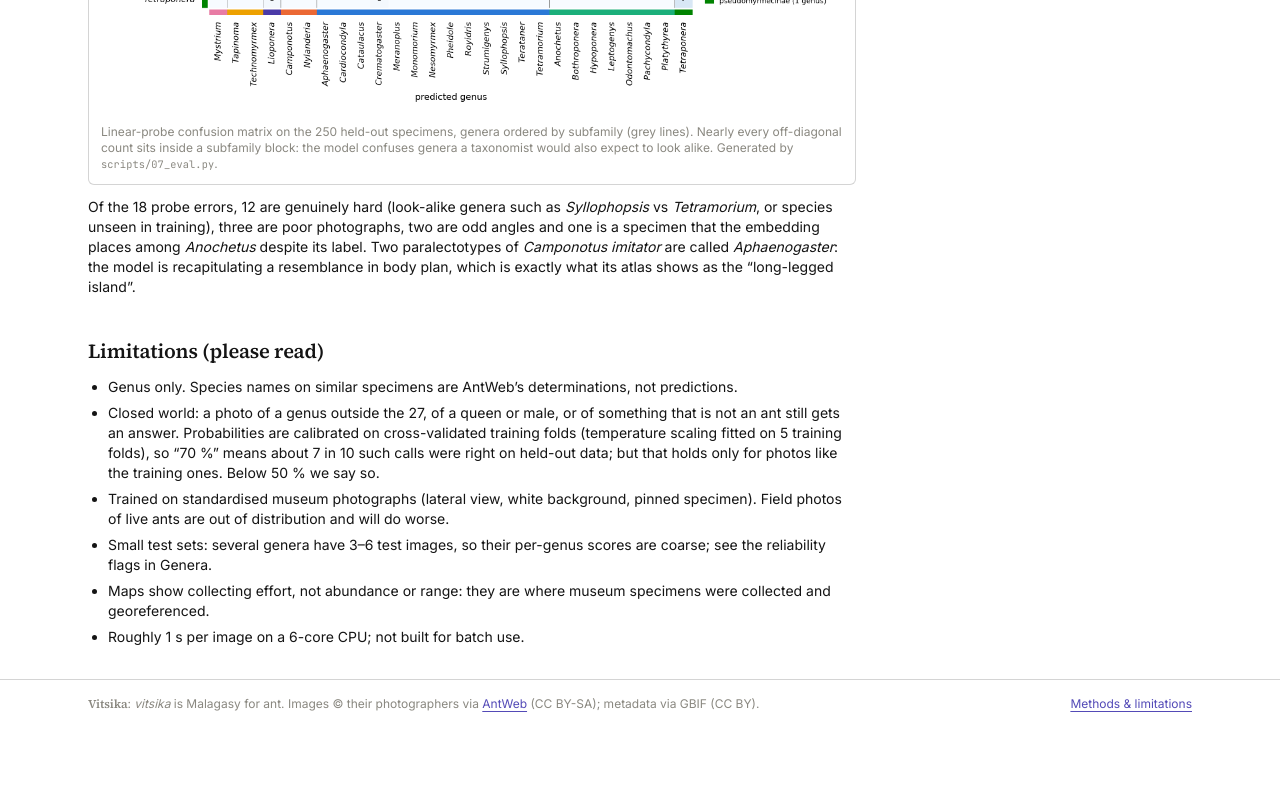
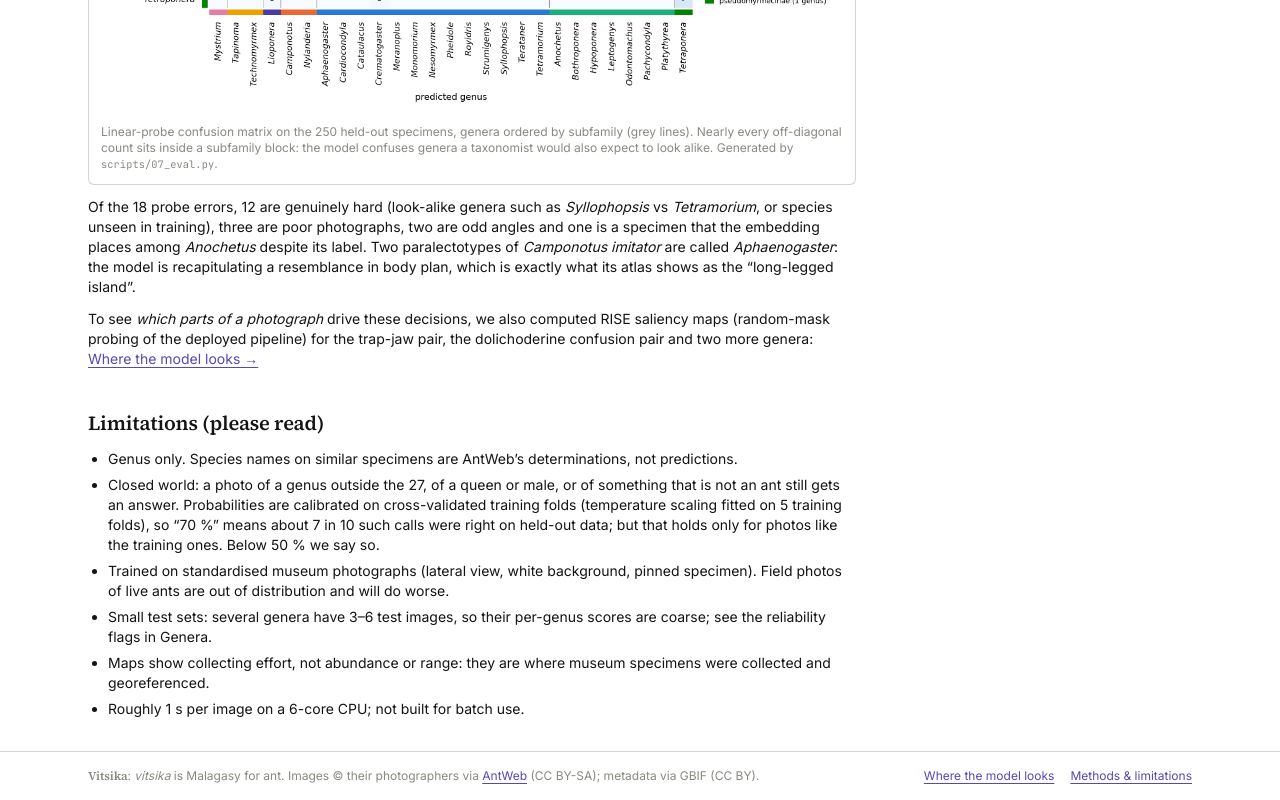
Before and after one commit to LucasRal/vitsika, a Next.js app in the folder web/: page /methods in a window 1280 px wide. Shown: the part 1472-2272 px from the top of the page. Before the commit the page ends 2200 px from the top, so only its background shows below. Built offline with nearby package versions, Linux system fonts and the light colour scheme.

Commit message:
Link /saliency from the methods page and the site footer

```diff
--- a/web/src/app/layout.tsx
+++ b/web/src/app/layout.tsx
@@ -27,7 +27,10 @@ export default function RootLayout({ children }: { children: React.ReactNode })
                 <span className="wordmark">Vitsika</span>: <span className="genus">vitsika</span> is Malagasy for ant.
                 Images © their photographers via <a className="link" href="https://www.antweb.org" target="_blank" rel="noreferrer">AntWeb</a> (CC BY-SA); metadata via GBIF (CC BY).
               </span>
-              <Link className="link" href="/methods">Methods &amp; limitations</Link>
+              <span className="flex gap-4">
+                <Link className="link" href="/saliency">Where the model looks</Link>
+                <Link className="link" href="/methods">Methods &amp; limitations</Link>
+              </span>
             </div>
           </footer>
         </AnalysisProvider>
--- a/web/src/app/methods/page.tsx
+++ b/web/src/app/methods/page.tsx
@@ -94,6 +94,12 @@ export default function MethodsPage() {
           <Genus name="Camponotus imitator" /> are called <Genus name="Aphaenogaster" />: the model is recapitulating a
           resemblance in body plan, which is exactly what its atlas shows as the “long-legged island”.
         </p>
+        <p className="text-sm">
+          To see <em>which parts of a photograph</em> drive these decisions, we also computed RISE saliency maps
+          (random-mask probing of the deployed pipeline) for the trap-jaw pair, the dolichoderine confusion pair and
+          two more genera:{" "}
+          <a className="link" href="/saliency">Where the model looks →</a>
+        </p>
       </section>
 
       <section className="space-y-3">
```
